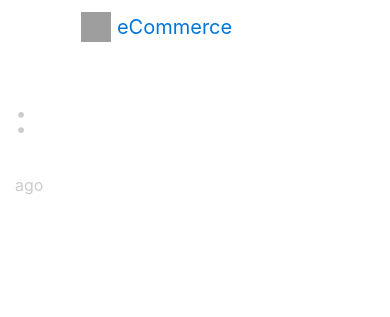
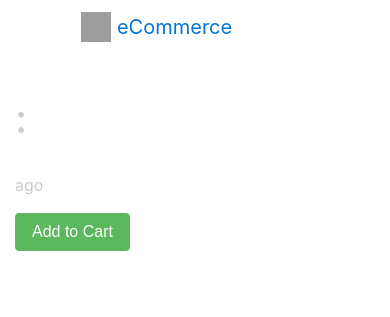
Before and after one commit to ianrocha/ecommerce, a Django app: page /products/1/ in a window 390 px wide. Shown: the top 317 px of the page. Run offline with Django 3.2, Linux system fonts and the light colour scheme; data comes from the database, SQL or seed files in the repository; data that the repository does not hold is empty; some libraries are stand-ins or nearby versions; grey boxes are pictures that could not be loaded.

Commit message:
Improve Cart App

```diff
--- a/carts/models.py
+++ b/carts/models.py
@@ -1,6 +1,6 @@
 from django.conf import settings
 from django.db import models
-
+from django.db.models.signals import m2m_changed, pre_save
 
 from products.models import Product
 
@@ -8,6 +8,24 @@
 
 
 class CartManager(models.Manager):
+    def new_or_get(self, request):
+        cart_id = request.session.get('cart_id', None)
+        qs = self.get_queryset().filter(id=cart_id)
+        if qs.count() == 1:
+            print('Cart ID exists')
+            new_obj = False
+            cart_obj = qs.first()
+            if request.user.is_authenticated and cart_obj.user is None:
+                cart_obj.user = request.user
+                cart_obj.save()
+                print("salvou!")
+        else:
+            cart_obj = Cart.objects.new(user=request.user)
+            new_obj = True
+            request.session['cart_id'] = cart_obj.id
+            print("Criou!")
+        return cart_obj, new_obj
+
     def new(self, user=None):
         user_obj = None
         if user is not None:
@@ -19,6 +37,7 @@
 class Cart(models.Model):
     user = models.ForeignKey(User, null=True, blank=True, on_delete=models.CASCADE)
     products = models.ManyToManyField(Product, blank=True)
+    subtotal = models.DecimalField(default=0.00, max_digits=100, decimal_places=2)
     total = models.DecimalField(default=0.00, max_digits=100, decimal_places=2)
     updated = models.DateTimeField(auto_now=True)
     timestamp = models.DateTimeField(auto_now_add=True)
@@ -27,3 +46,29 @@
 
     def __str__(self):
         return str(self.id)
+
+
+def m2m_changed_cart_receiver(sender, instance, action, *args, **kwargs):
+    if action == 'post_add' or action == 'post_remove' or action == 'post_clear':
+        products = instance.products.all()
+        total = 0
+
+        for product in products:
+            total += product.price
+
+        if instance.subtotal != total:
+            instance.subtotal = total
+            instance.save()
+
+
+m2m_changed.connect(m2m_changed_cart_receiver, sender=Cart.products.through)
+
+
+def pre_save_cart_receiver(sender, instance, *args, **kwargs):
+    if instance.subtotal > 0:
+        instance.total = instance.subtotal + 50
+    else:
+        instance.total = 0.00
+
+
+pre_save.connect(pre_save_cart_receiver, sender=Cart)
--- /dev/null
+++ b/carts/urls.py
@@ -0,0 +1,25 @@
+"""ecommerce URL Configuration
+
+The `urlpatterns` list routes URLs to views. For more information please see:
+    https://docs.djangoproject.com/en/2.0/topics/http/urls/
+Examples:
+Function views
+    1. Add an import:  from my_app import views
+    2. Add a URL to urlpatterns:  path('', views.home, name='home')
+Class-based views
+    1. Add an import:  from other_app.views import Home
+    2. Add a URL to urlpatterns:  path('', Home.as_view(), name='home')
+Including another URLconf
+    1. Import the include() function: from django.urls import include, path
+    2. Add a URL to urlpatterns:  path('blog/', include('blog.urls'))
+"""
+
+from django.urls import path
+
+from .views import (cart_home,
+                    cart_update)
+
+urlpatterns = [
+    path('', cart_home, name='home'),
+    path('update/', cart_update, name='update'),
+]
--- a/ecommerce/urls.py
+++ b/ecommerce/urls.py
@@ -21,7 +21,6 @@
 from django.urls import include, path
 from django.views.generic import TemplateView
 
-from carts.views import cart_home
 from . import views
 
 
@@ -31,19 +30,11 @@
     # path('about/', views.about_page, name='about'),
     # path('contact/', views.contact_page, name='contact'),
     path('login/', views.login_page, name='login'),
-    path('cart/', cart_home, name='cart'),
+    path('cart/', include(('carts.urls', 'cart'), namespace='cart')),
     path('register/', views.register_page, name='register'),
     path('products/', include(('products.urls', 'products'), namespace='products')),
     path('search/', include(('search.urls', 'search'), namespace='search')),
     path('bootstrap/', TemplateView.as_view(template_name='bootstrap/example.html')),
-    # path('contact/', views.)
-    # path('featured/', ProductFeaturedListView.as_view()),
-    # path('featured/<pk>/', ProductFeaturedDetailView.as_view()),
-    # path('products/', ProductListView.as_view()),
-    # path('products-fbv/', product_list_view),
-    # # path('products/<pk>/', ProductDetailView.as_view()),
-    # path('products/<slug>/', ProductDetailSlugView.as_view()),
-    # path('products-fbv/<pk>/', product_detail_view),
 
 ]
 
--- a/products/templates/products/detail.html
+++ b/products/templates/products/detail.html
@@ -3,7 +3,7 @@
 {% block content %}
 
     <div class="row">
-        <div class="col">
+        <div class="col-12 col-md-6">
             {% if object.image %}
                 <img src="{{ object.image.url }}" class="img-fluid" />
             {% endif %}
@@ -11,6 +11,13 @@
             <br/> {{ object.timestamp|timesince }} ago
             <br/> <p>{{ object.description|linebreaks }}</p>
         </div>
+        <div class="col-12 col-md-6">
+            {% if object in cart.products.all %}
+                In Cart <button class="btn btn-link">Remove?</button>
+            {% else %}
+                <button class="btn btn-success">Add to Cart</button>
+            {% endif %}
+        </div>
     </div>
 
 {% endblock %}
--- a/products/views.py
+++ b/products/views.py
@@ -2,6 +2,7 @@
 from django.shortcuts import render, get_object_or_404
 from django.views.generic import ListView, DetailView
 
+from carts.models import Cart
 from .models import Product
 
 
@@ -38,6 +39,12 @@
 class ProductDetailSlugView(DetailView):
     queryset = Product.objects.all()
     template_name = 'products/detail.html'
+
+    def get_context_data(self, **kwargs):
+        context = super(ProductDetailSlugView, self).get_context_data(**kwargs)
+        cart_obj, new_obj = Cart.objects.new_or_get(self.request)
+        context['cart'] = cart_obj
+        return context
 
     def get_object(self, *args, **kwargs):
         slug = self.kwargs.get('slug')
```
Also changed, not shown: carts/views.py (+14 -19 lines), carts/migrations/0002_cart_subtotal.py (added).
